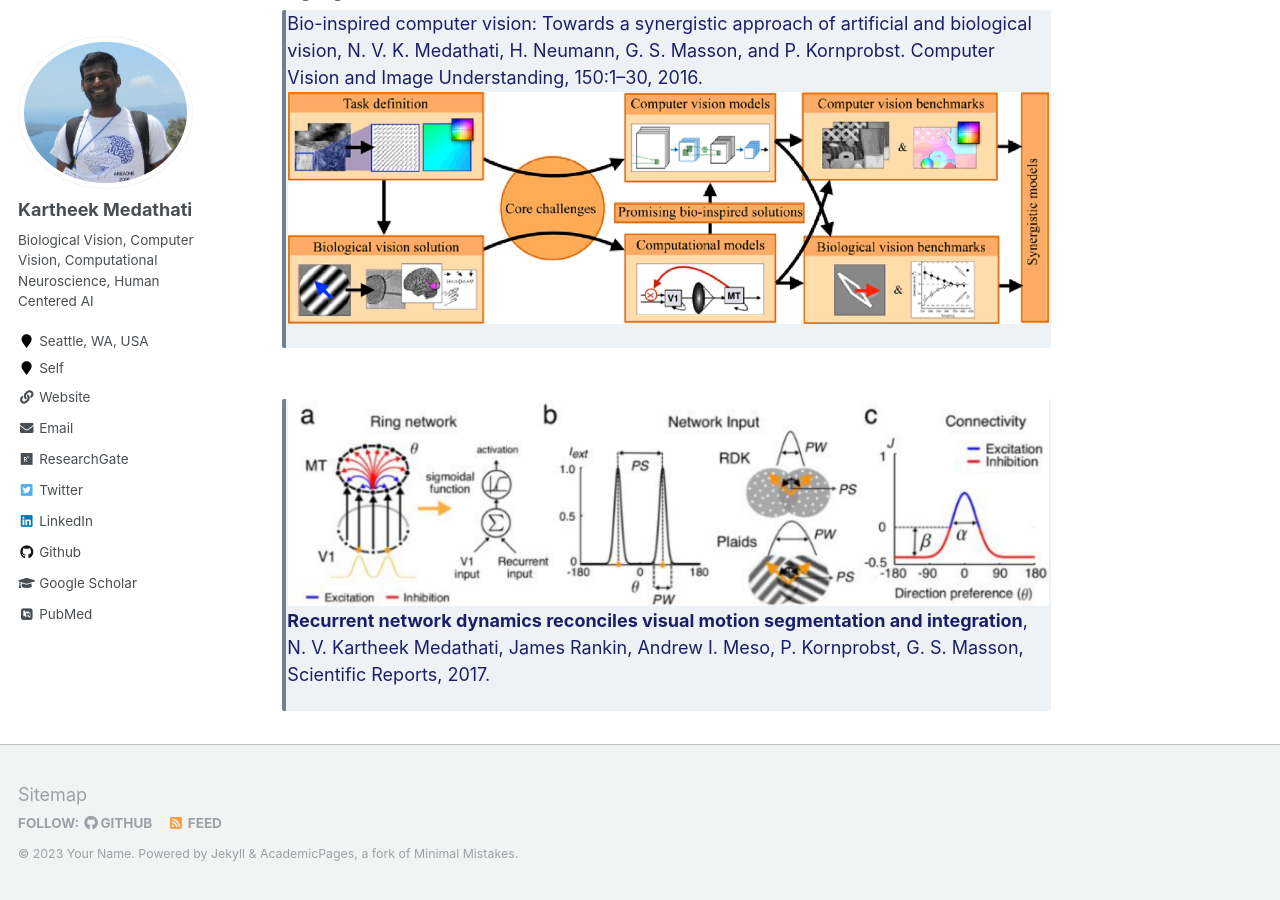
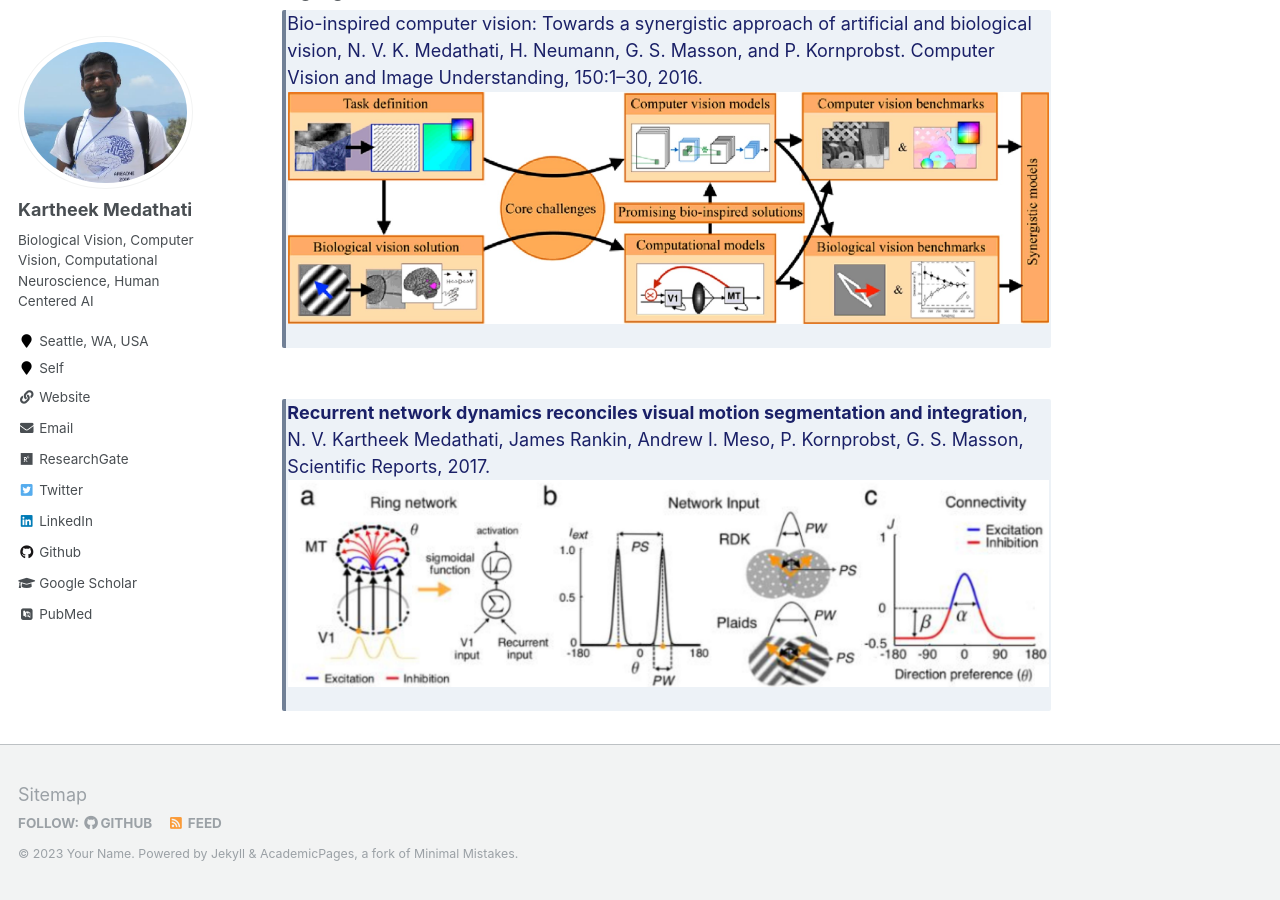
Before and after one commit to kartheekmedathati/kartheekmedathati.github.io, a Jekyll site: the page built from _pages/about.md, in a window 1280 px wide and 900 px high, scrolled down 618 px. Built offline with Jekyll 4.4.1, drawn with Linux system fonts in a browser that asks for light colours; some web fonts are replaced.

Commit message:
Order of highlighs

```diff
--- a/_pages/about.md
+++ b/_pages/about.md
@@ -25,6 +25,7 @@ you can visit an olderversion [here](http://www-sop.inria.fr/members/Kartheek.Me
 <br>
 <div class="warning" style='background-color:#EDF2F7; color:#1A2067; border-left: solid #718096 4px; border-radius: 2px;'>
 <p style='padding:0; margin-left:0.1em; margin-right:0.1em; display: inline-block;'>
+ <b> Recurrent network dynamics reconciles visual motion segmentation and integration</b>, N. V. Kartheek Medathati, James Rankin, Andrew I. Meso, P. Kornprobst, G. S. Masson, Scientific Reports, 2017.
 <img src="images/Ring_Network_1.jpg" style="width:100%; zoom:9%;  float:bottom; padding: 4px"/>
- <b> Recurrent network dynamics reconciles visual motion segmentation and integration</b>, N. V. Kartheek Medathati, James Rankin, Andrew I. Meso, P. Kornprobst, G. S. Masson, Scientific Reports, 2017. </p>
+</p>
 </div>
```
